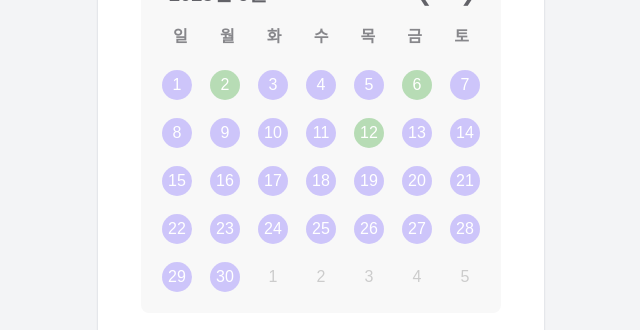
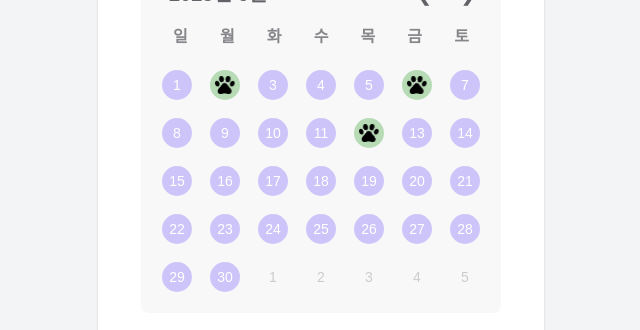
Before and after one commit to imfromkoreah/MewsPaper, a React (Vite) app in the folder frontend/: page /home/mypage in a window 1280 px wide. Shown: the part 382-712 px from the top of the page, without its empty margins (319-959 px from the left). Built offline with nearby package versions, Linux system fonts and the light colour scheme.

Commit message:
feat: 마이페이지_ 출석도장 수정

```diff
--- a/frontend/src/components/AttendanceCalendar.tsx
+++ b/frontend/src/components/AttendanceCalendar.tsx
@@ -1,6 +1,6 @@
 import React, { useState } from 'react';
 import Calendar from '../components/Calendar';
-
+import PawIcon from '../assets/svg/jelly_on.svg';  // SVG 경로 확인하고 맞게 수정하세요
 
 const AttendanceCalendar = () => {
   const [attendanceDates, setAttendanceDates] = useState<string[]>([
@@ -9,34 +9,59 @@ const AttendanceCalendar = () => {
     '2025-06-12'
   ]);
 
-
   const formatDate = (date: Date) =>
     date.toLocaleDateString('sv-SE', { timeZone: 'Asia/Seoul' });
 
   const isAttended = (date: Date) => attendanceDates.includes(formatDate(date));
 
+  // 클릭 이벤트를 비활성화하려 onDateClick에 빈 함수 할당
   const handleDateClick = (date: Date) => {
-    const formatted = formatDate(date);
-    if (!attendanceDates.includes(formatted)) {
-      setAttendanceDates([...attendanceDates, formatted]);
-    }
+    // 클릭해도 아무 동작 안함
   };
 
   const renderDateCell = (date: Date, isCurrentMonth: boolean) => (
     <span
       style={{
+        position: 'relative', // 아이콘 절대 위치 위한 부모 위치 설정
         backgroundColor: isAttended(date) && isCurrentMonth ? 'rgba(32, 155, 28, 0.3)' : undefined,
         color: isAttended(date) && isCurrentMonth ? '#fff' : undefined,
+        display: 'inline-flex',    // inline-block -> inline-flex로 변경 (가로세로 중앙정렬 용이)
+        justifyContent: 'center',  // 가로 중앙 정렬
+        alignItems: 'center',      // 세로 중앙 정렬
+        width: 30,                 // 보라색 원 크기 30px로 변경
+        height: 30,
+        lineHeight: '30px',        // lineHeight도 30px로 변경 (숫자 텍스트 정렬 보조)
+        textAlign: 'center',
+        borderRadius: '50%',
+        userSelect: 'none',
+        fontWeight: 500,           // 숫자 굵기 조금 더 명확하게
+        fontSize: 14,              // 적당한 숫자 크기 (필요시 조정)
+        boxSizing: 'border-box',  // 크기 관련 안정성
       }}
     >
       {date.getDate()}
+      {isAttended(date) && isCurrentMonth && (
+        <img
+          src={PawIcon}
+          alt="paw stamp"
+          style={{
+            position: 'absolute',
+            top: '50%',
+            left: '50%',
+            width: 20,
+            height: 20,
+            transform: 'translate(-50%, -50%)',
+            pointerEvents: 'none',
+          }}
+        />
+      )}
     </span>
   );
 
   return (
     <Calendar
       renderDateCell={renderDateCell}
-      onDateClick={handleDateClick}
+      onDateClick={handleDateClick}  // 클릭 무시용 빈 함수
     />
   );
 };
```
